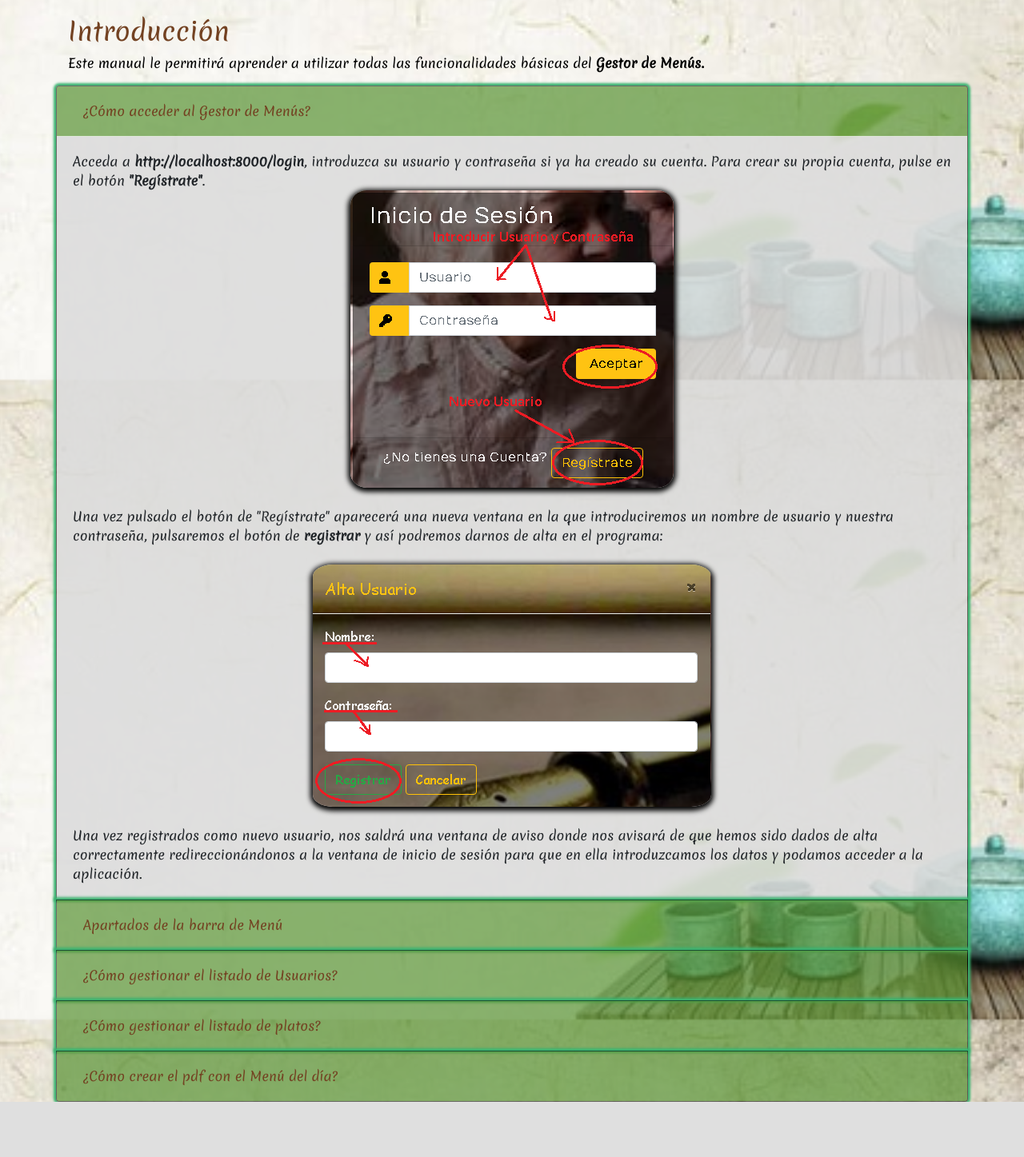
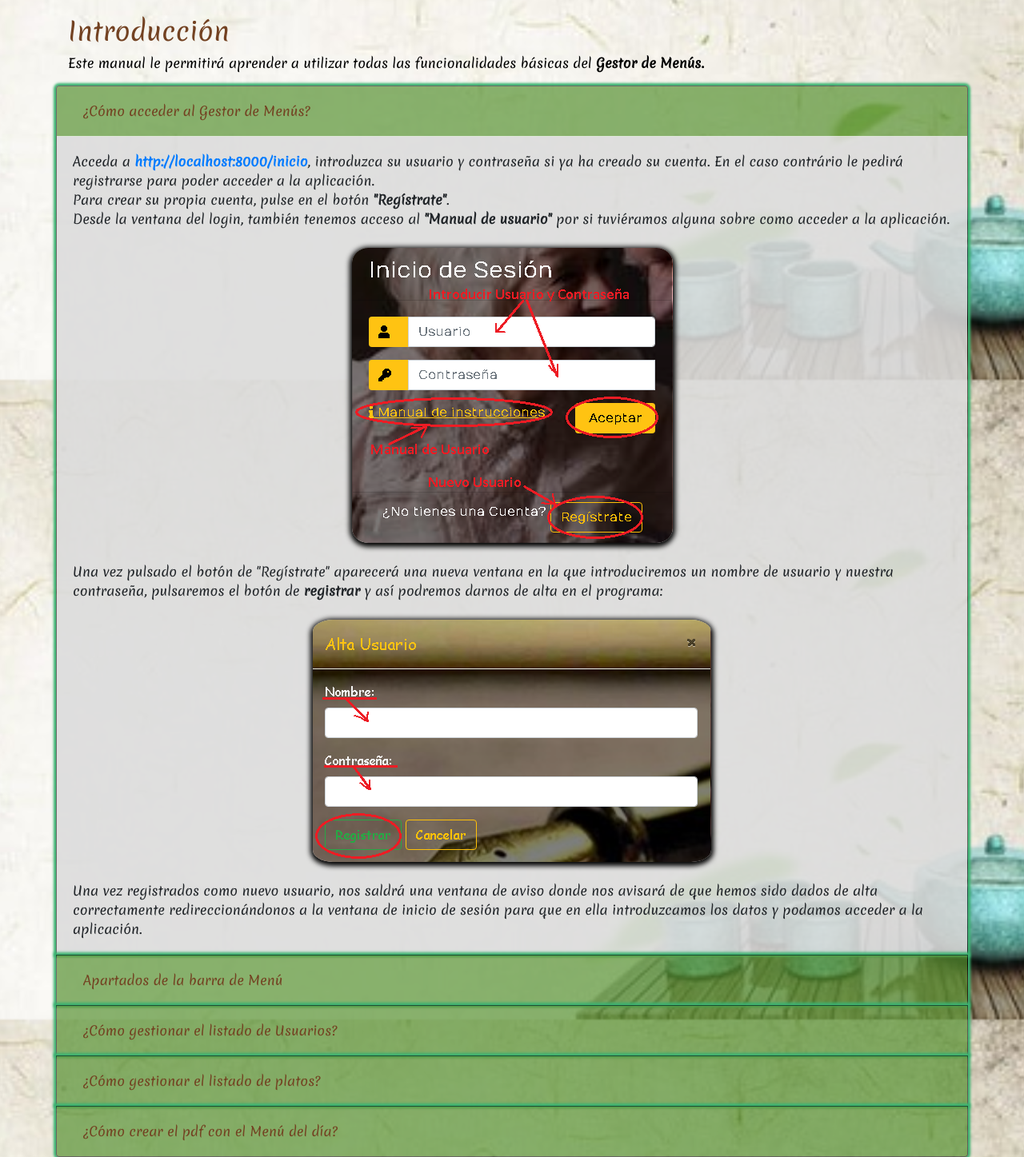
Before and after one commit to LadyAnith/generadorMenus, a Symfony app: template templates/info/index.html.twig in a window 1280 px wide. Shown: the part 325-1772 px from the top of the page at 80% size. Before the commit the page ends 1703 px from the top, so only its background shows below. Run offline with Twig, Linux system fonts and the light colour scheme; the template is opened without the code that fills it, so the values that code supplies are empty; some libraries are stand-ins or nearby versions.

Commit message:
modificar imágenes del manual de usuario

```diff
--- a/templates/info/index.html.twig
+++ b/templates/info/index.html.twig
@@ -32,8 +32,12 @@
 
                     <div id="collapseOne" class="collapse show" aria-labelledby="headingOne" data-parent="#accordionExample">
                         <div class="card-body">
-                            Acceda a <strong>http://localhost:8000/login</strong>, introduzca su usuario y contraseña si ya ha creado su cuenta.
+                            Acceda a <strong><a href = "http://localhost:8000/inicio">http://localhost:8000/inicio</a></strong>, introduzca su usuario y contraseña si ya ha creado su cuenta. En el caso contrário le pedirá registrarse para poder acceder a la aplicación.
+                            <br/>
                             Para crear su propia cuenta, pulse en el botón <strong>"Regístrate"</strong>.
+                            <br/>
+                            Desde la ventana del login, también tenemos acceso al <strong>"Manual de usuario"</strong> por si tuviéramos alguna sobre como acceder a la aplicación.
+                            <br/>
                             <br/>
                             <center>
                                 <img src="/img/login.png"/>
@@ -105,7 +109,7 @@
                                     <img src="/img/ediUsu.png"/> </ul>
                                 </center>
                                 <br/>
-                                <ul><strong>Dar de baja Usuario</strong>. Nos situamos en el listado en el usuario que deseemos eliminar. Clickamos en e botón de <strong>color rojo con el dibujo de una papelera</strong>, y nos saldrá una ventana emergente preguntándonos si realmente queremos eliminar a ese usuario, por último aceptamos. En el caso de que haya un error o no queramos eliminar a ese usuario, tenemos el botón de cancelar.ç
+                                <ul><strong>Dar de baja Usuario</strong>. Nos situamos en el listado en el usuario que deseemos eliminar. Clickamos en e botón de <strong>color rojo con el dibujo de una papelera</strong>, y nos saldrá una ventana emergente preguntándonos si realmente queremos eliminar a ese usuario. Por último aceptamos dando al botón <strong>"Si"</strong>. En el caso de que haya un error o no queramos eliminar al usuario, tenemos el botón  <strong>"No"</strong> que es el de cancelar.
                                 <br/>
                                 <br/>
                                 <center>
@@ -145,7 +149,12 @@
                                 <img src="/img/editarPlato.png"/></ul>
                             </center>
                             <br/>
-                            <ul><strong>Baja de Platos</strong></ul>
+                            <ul><strong>Baja de Platos</strong>Nos situamos en el listado, en el plato que deseemos eliminar. Clickamos en e botón de <strong>color rojo con el dibujo de una papelera</strong> y nos saldrá una ventana emergente preguntándonos si realmente queremos eliminar ese plato. Por último aceptamos dando al botón <strong>"Si"</strong>. En el caso de que haya un error o no queramos eliminar a ese plato, tenemos el botón  <strong>"No"</strong> que es el de cancelar.
+                                <br/>
+                                <br/>
+                                <center>
+                                    <img src="/img/bajaplato.png"/></ul>
+                                </center></ul>
                         </ol>
                         </div>
                     </div>
```
Also changed, not shown: public/img/altaPlato.PNG, public/img/bajaUsu.PNG, public/img/bajaplato.PNG (added), public/img/ediUsu.PNG, public/img/editarPlato.PNG, public/img/login.PNG.
